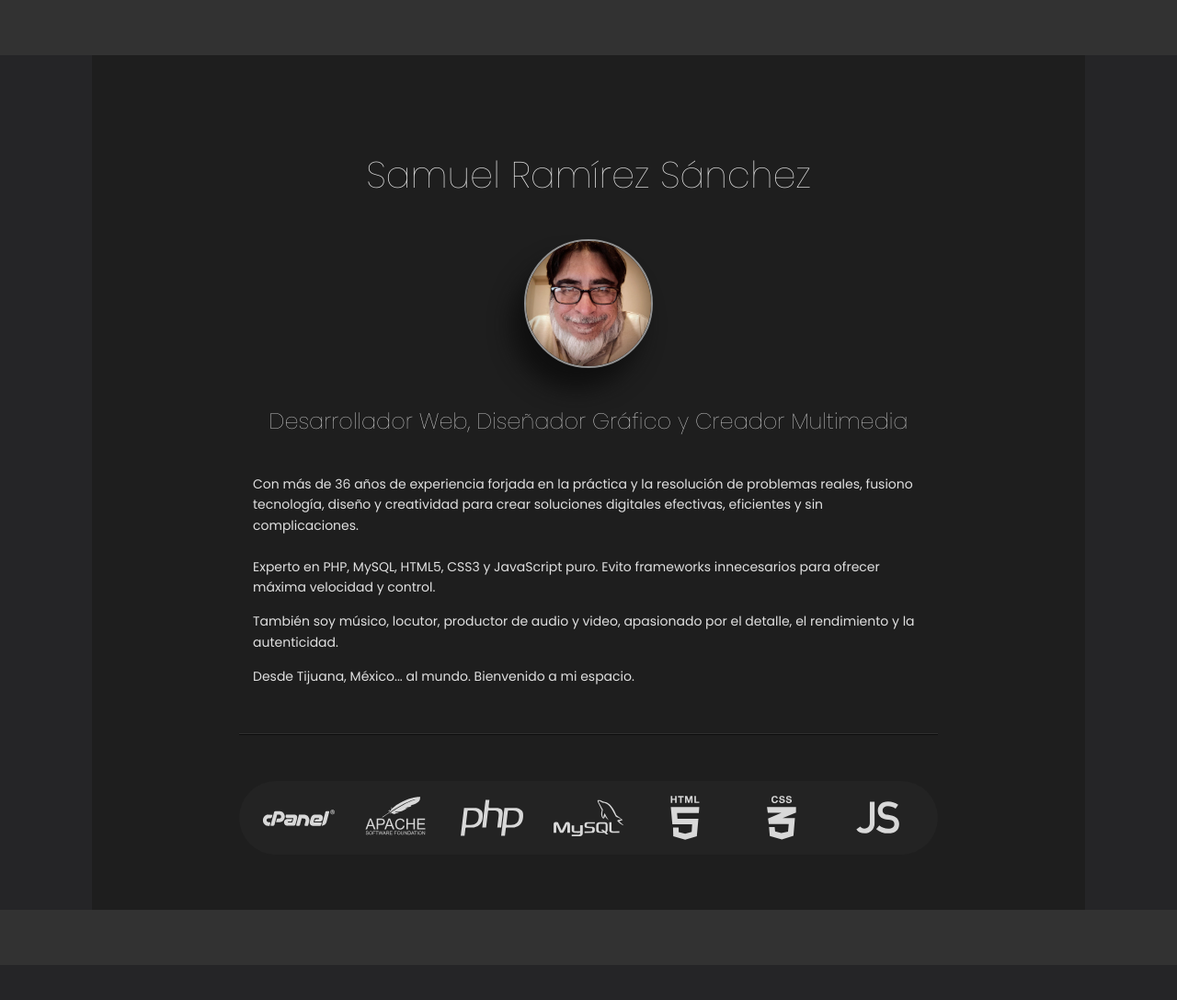
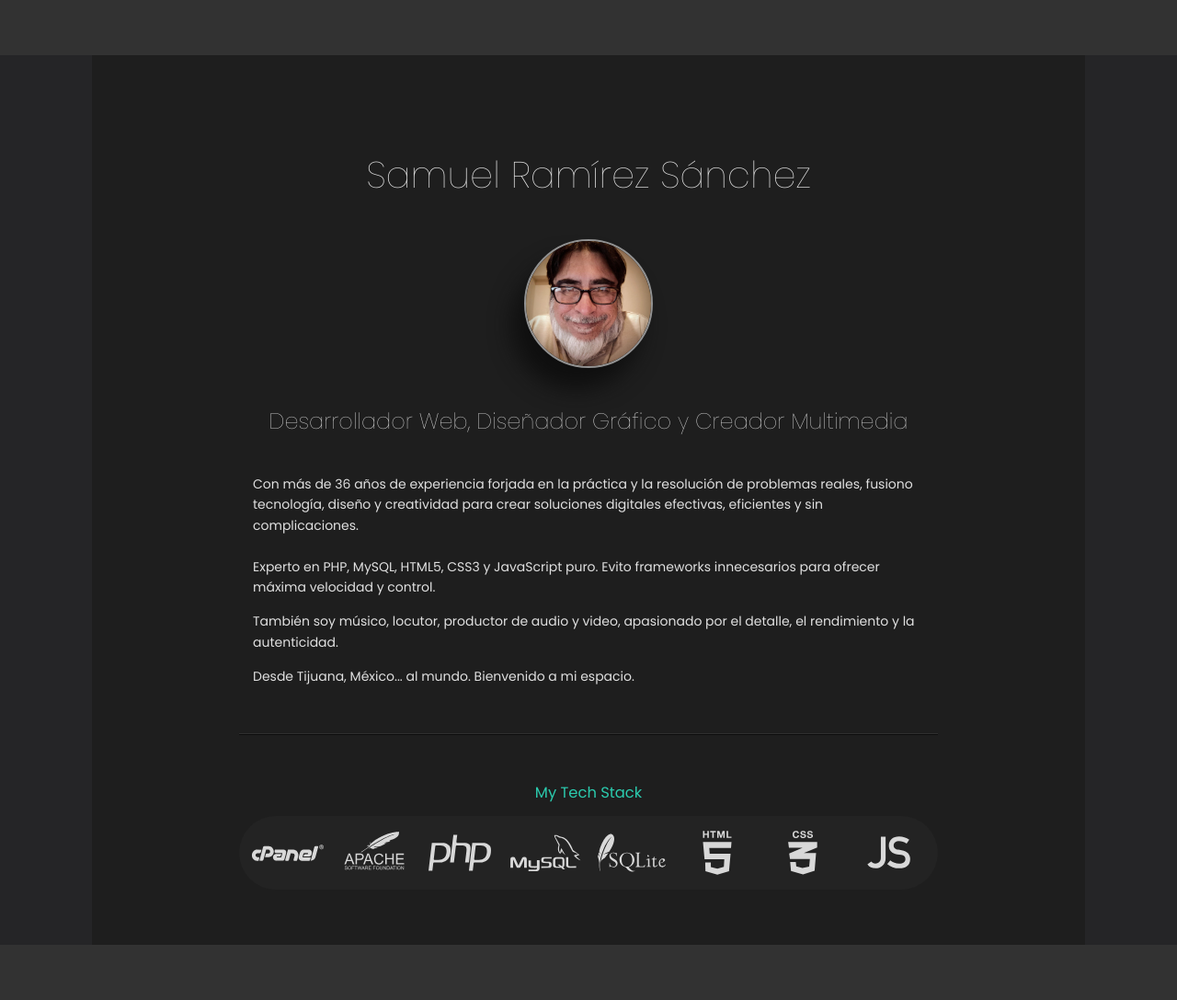
Before and after one commit to SamWebCody/samwebcody.github.io, a plain HTML site: page index.html in a window 1280 px wide. Shown: the whole page at 92% size. Before the commit the page ends 1049 px from the top, so only its background shows below. Drawn offline with Linux system fonts and the light colour scheme.

Commit message:
Reordenamiento de logos y adicion de sqlite

```diff
--- a/css/sam.css
+++ b/css/sam.css
@@ -69,6 +69,14 @@ h2 {
   font-size: 1.5rem;
 }
 
+h3 {
+  font-weight: 400;
+  font-size: 1.2rem 19.2px;
+  position: relative;
+  margin: 13px auto;
+  color: #2bcbae;
+}
+
 #intro {
   max-width: 800px;
   text-align: center;
--- a/index.html
+++ b/index.html
@@ -35,6 +35,7 @@
                     Desde Tijuana, México... al mundo. Bienvenido a mi espacio.
                 </p>
                 <hr>
+                <h3>My Tech Stack</h3>
                 <div id="listonLogosTec">
                     <a href="https://dev.mysql.com/doc/" target="_blank"><img src="img/logos/cpanel.svg"
                             alt="cPanel"></a>
@@ -42,6 +43,8 @@
                             alt="Apache"></a>
                     <a href="https://www.php.net" target="_blank"><img src="img/logos/php.svg" alt="PHP"></a>
                     <a href="https://dev.mysql.com/doc/" target="_blank"><img src="img/logos/mysql.svg" alt="MySQL"></a>
+                    <a href="https://dev.mysql.com/doc/" target="_blank"><img src="img/logos/sqlite.svg"
+                            alt="MySQL"></a>
                     <a href="https://developer.mozilla.org/en-US/docs/Web/HTML" target="_blank"><img
                             src="img/logos/html5.svg" alt="HTML5"></a>
                     <a href="https://developer.mozilla.org/en-US/docs/Web/CSS" target="_blank"><img
```
Also changed, not shown: img/logos/sqlite.svg (added).
